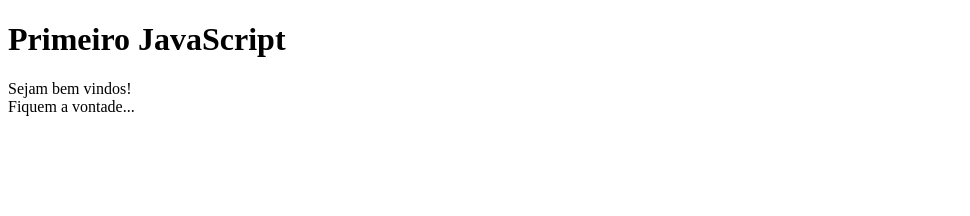
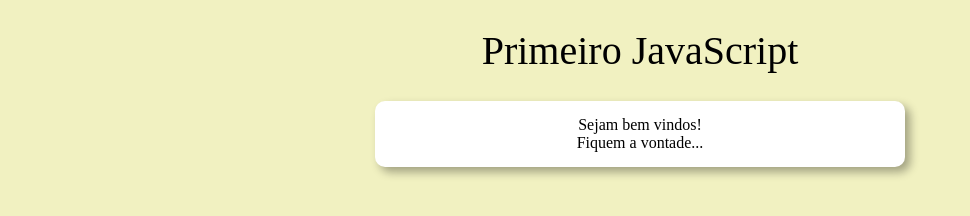
Before and after one commit to DasLopes/exercicios_javascript, a plain HTML site: page exercicios/ex001/index.html in a window 1280 px wide. Shown: the whole page, without its empty margins (0-970 px from the left). Drawn offline with Linux system fonts and the light colour scheme; files that its build step writes are made by us from their sources; the site is published under a folder, as on GitHub Pages, so addresses that start at the root find nothing.

Commit message:
atualização arquivo style_ex.css ex001

```diff
--- a/exercicios/ex001/index.html
+++ b/exercicios/ex001/index.html
@@ -5,7 +5,7 @@
     <meta http-equiv="X-UA-Compatible" content="IE=edge">
     <meta name="viewport" content="width=device-width, initial-scale=1.0">
     <title>Modelo de Exercício</title>
-    <link rel="stylesheet" href="/css/style_ex.css">
+    <link rel="stylesheet" href="../css/style_ex.css">
 </head>
 <body>
     <header>
```
